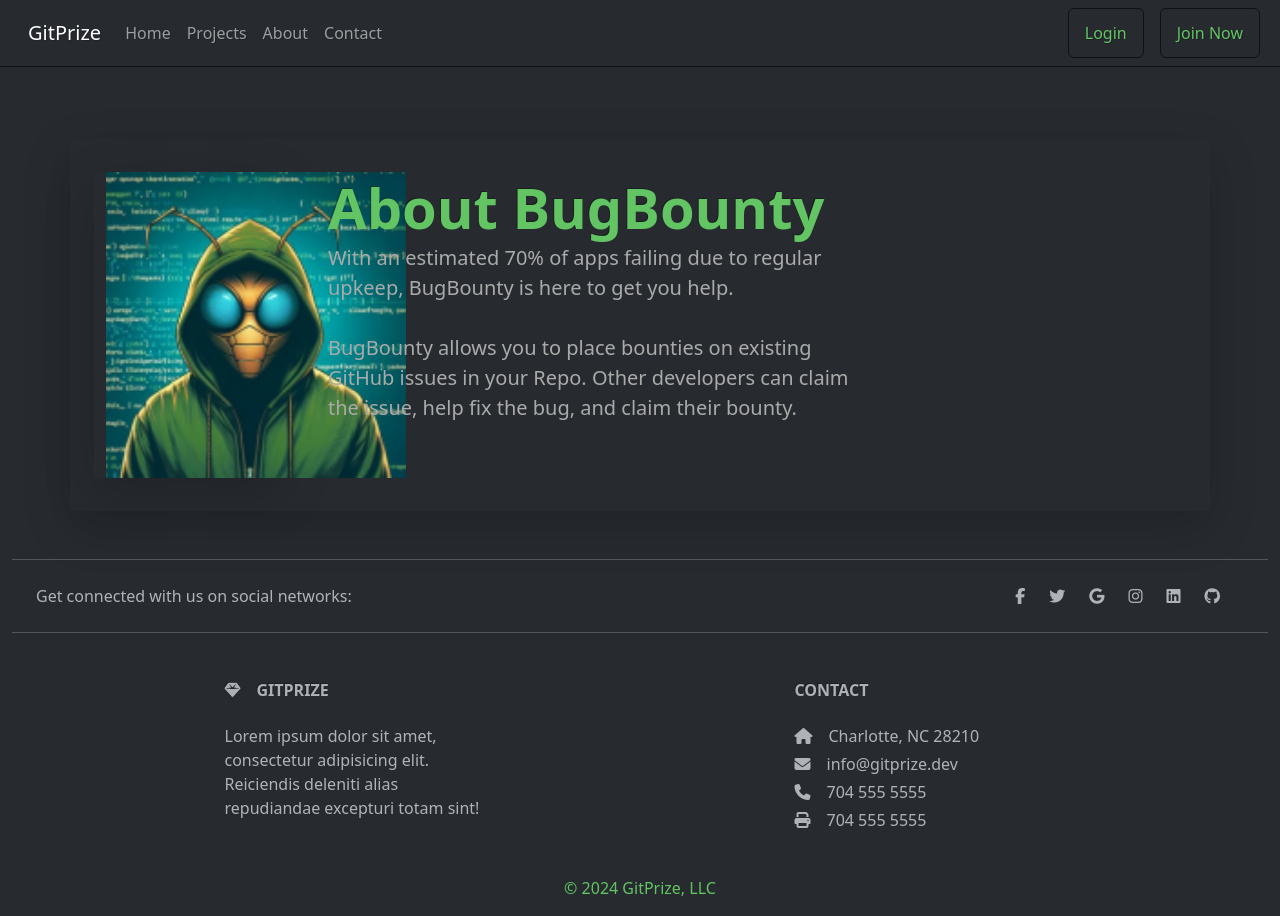
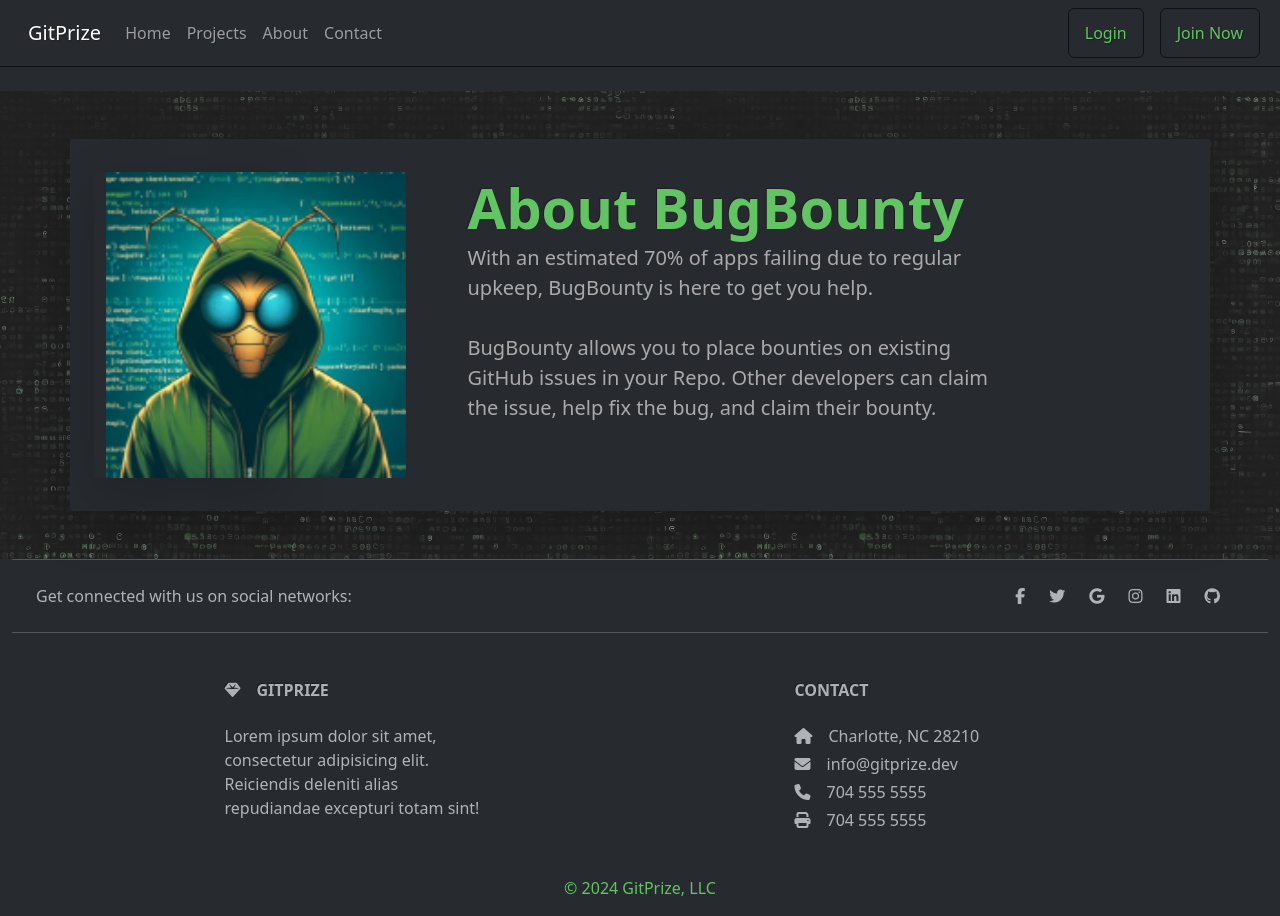
Before and after one commit to coulterkyle/Project-3, a React (Vite) app in the folder client/: page /about in a window 1280 px wide. Built offline with nearby package versions, Linux system fonts and the light colour scheme.

Commit message:
updated abckground image

```diff
--- a/client/src/pages/About.jsx
+++ b/client/src/pages/About.jsx
@@ -1,15 +1,17 @@
 import logo from '../assets/BugDebugger.png'
+import background from '../assets/backgroundImg3.png'
 
 const About = () => {
   return (
+    <div  style={{ backgroundImage: `url(${background})` }}>
       <div className="container my-5 bg-dark">
-        <div className="row p-4  pe-lg-0  align-items-center rounded shadow-lg">
+        <div className="row p-4  pe-lg-0  align-items-center rounded shadow-lg ">
 
           <div className="col-lg-2 shadow-lg">
             <img className="rounded-lg-3" src={logo} alt="" width="300" />
           </div>
 
-          <div className="col-lg-7 p-3 p-lg-5 pt-lg-3">
+          <div className="col-lg-7 p-3 p-lg-5 mx-auto pt-lg-3">
             <h1 className="display-4 fw-bold lh-1 text-body-success text-success">About BugBounty</h1>
             <p className="lead">With an estimated 70% of apps failing due to regular upkeep, BugBounty is here to get you help.
               <br></br>
@@ -18,6 +20,7 @@ const About = () => {
           </div>
         </div>
       </div>
+    </div>
   );
 };
 
```
Lines whose indentation alone changed are shown as unchanged.
